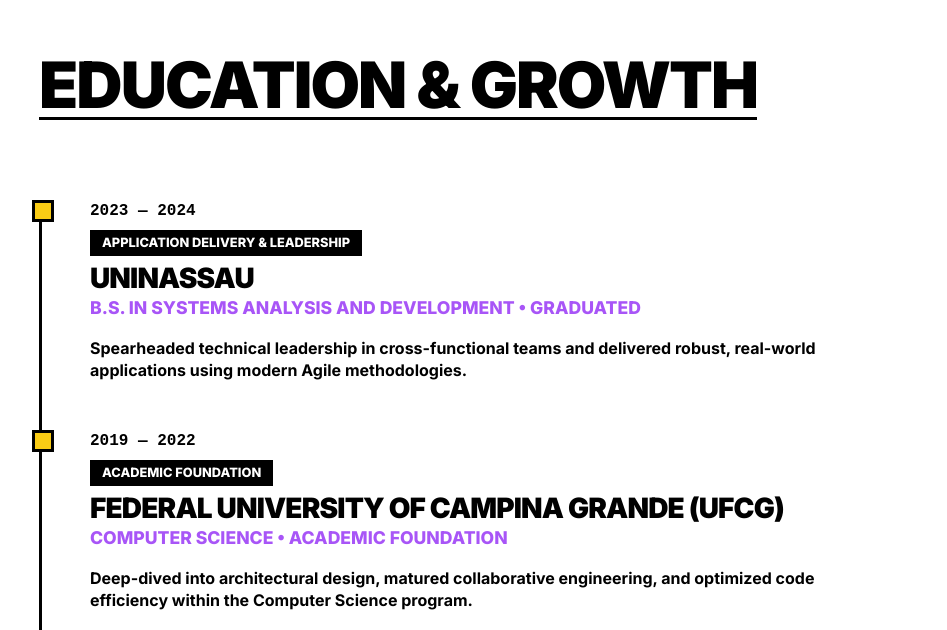
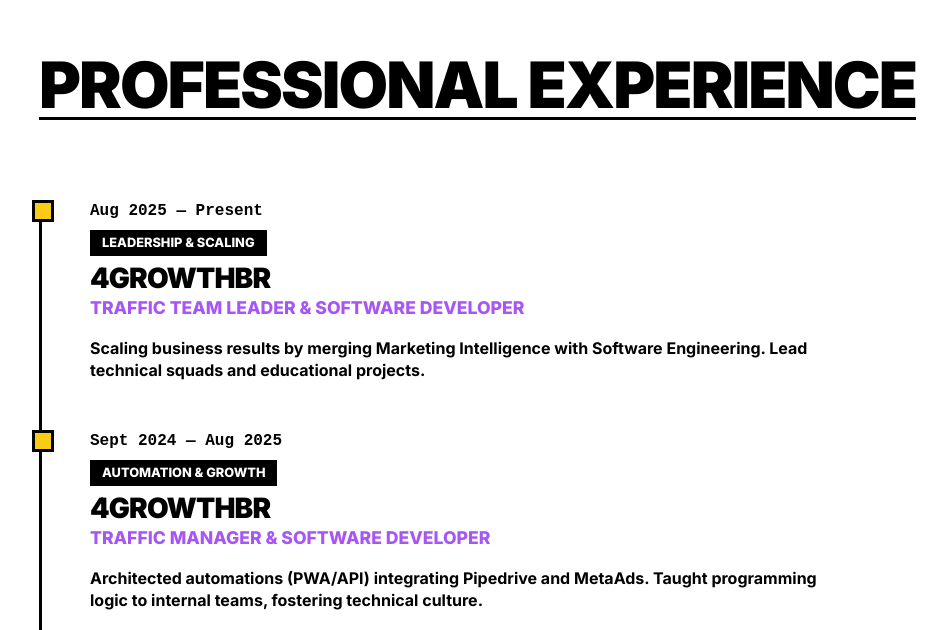
Before and after one commit to pwdbymoral/vinimvarjao-portfolio, a React (Vite) app: page / in a window 1280 px wide. Shown: the part 2170-2800 px from the top of the page, without its empty margins (25-972 px from the left). Built offline with nearby package versions, Linux system fonts and the light colour scheme.

Commit message:
feat: add professional experience section and navigation

```diff
--- a/src/App.tsx
+++ b/src/App.tsx
@@ -139,6 +139,36 @@ const education = [
 	},
 ];
 
+const experience = [
+	{
+		id: 1,
+		company: "4GrowthBR",
+		role: "Traffic Team Leader & Software Developer",
+		period: "Aug 2025 — Present",
+		description:
+			"Scaling business results by merging Marketing Intelligence with Software Engineering. Lead technical squads and educational projects.",
+		narrative: "Leadership & Scaling",
+	},
+	{
+		id: 2,
+		company: "4GrowthBR",
+		role: "Traffic Manager & Software Developer",
+		period: "Sept 2024 — Aug 2025",
+		description:
+			"Architected automations (PWA/API) integrating Pipedrive and MetaAds. Taught programming logic to internal teams, fostering technical culture.",
+		narrative: "Automation & Growth",
+	},
+	{
+		id: 3,
+		company: "Uol Compass",
+		role: "Cloud Engineering Intern",
+		period: "2023 — 2024",
+		description:
+			"Strengthened cloud infrastructure and programming fundamentals within a high-performance Scrum team environment.",
+		narrative: "Enterprise Engineering",
+	},
+];
+
 interface StickerProps {
 	text: string;
 	top?: string;
@@ -160,9 +190,9 @@ const Sticker = ({
 		className={`sticker ${className || ""}`}
 		style={
 			{
-				top,
-				left,
-				right,
+				"--top": top,
+				"--left": left,
+				"--right": right,
 				"--rotation": rotation,
 			} as React.CSSProperties
 		}
@@ -263,6 +293,11 @@ function App() {
 									</a>
 								</li>
 								<li>
+									<a href="#experience" className="nav-link">
+										Experience
+									</a>
+								</li>
+								<li>
 									<a href="#education" className="nav-link">
 										Education
 									</a>
@@ -347,8 +382,8 @@ function App() {
 						/>
 						<Sticker
 							text="ACCESSIBLE"
-							top="85%"
-							left="5%"
+							top="92%"
+							left="-2%"
 							rotation="12deg"
 							className="sticker-4"
 						/>
@@ -412,6 +447,43 @@ function App() {
 											</a>
 										)}
 									</div>
+								</div>
+							))}
+						</div>
+					</div>
+				</section>
+
+				<section id="experience" className="section">
+					<div className="container">
+						<h2>Professional Experience</h2>
+						<div
+							style={{
+								maxWidth: "800px",
+								marginTop: "3rem",
+							}}
+						>
+							{experience.map((item) => (
+								<div key={item.id} className="timeline-item">
+									<div className="timeline-date">{item.period}</div>
+									<div
+										className="card-category"
+										style={{ marginBottom: "0.5rem" }}
+									>
+										{item.narrative}
+									</div>
+									<h3 style={{ marginBottom: "0.25rem" }}>{item.company}</h3>
+									<p
+										style={{
+											fontWeight: 800,
+											fontSize: "1.1rem",
+											marginBottom: "1rem",
+											textTransform: "uppercase",
+											color: "var(--accent-secondary)",
+										}}
+									>
+										{item.role}
+									</p>
+									<p style={{ fontWeight: 600 }}>{item.description}</p>
 								</div>
 							))}
 						</div>
@@ -529,6 +601,11 @@ function App() {
 							</a>
 						</li>
 						<li>
+							<a href="#experience" className="nav-link">
+								Experience
+							</a>
+						</li>
+						<li>
 							<a href="#education" className="nav-link">
 								Education
 							</a>
```
Also changed, not shown: tests/pages/PortfolioPage.ts (+6 -0 lines), 1 other file (tests, documents, lock files or other folders).
